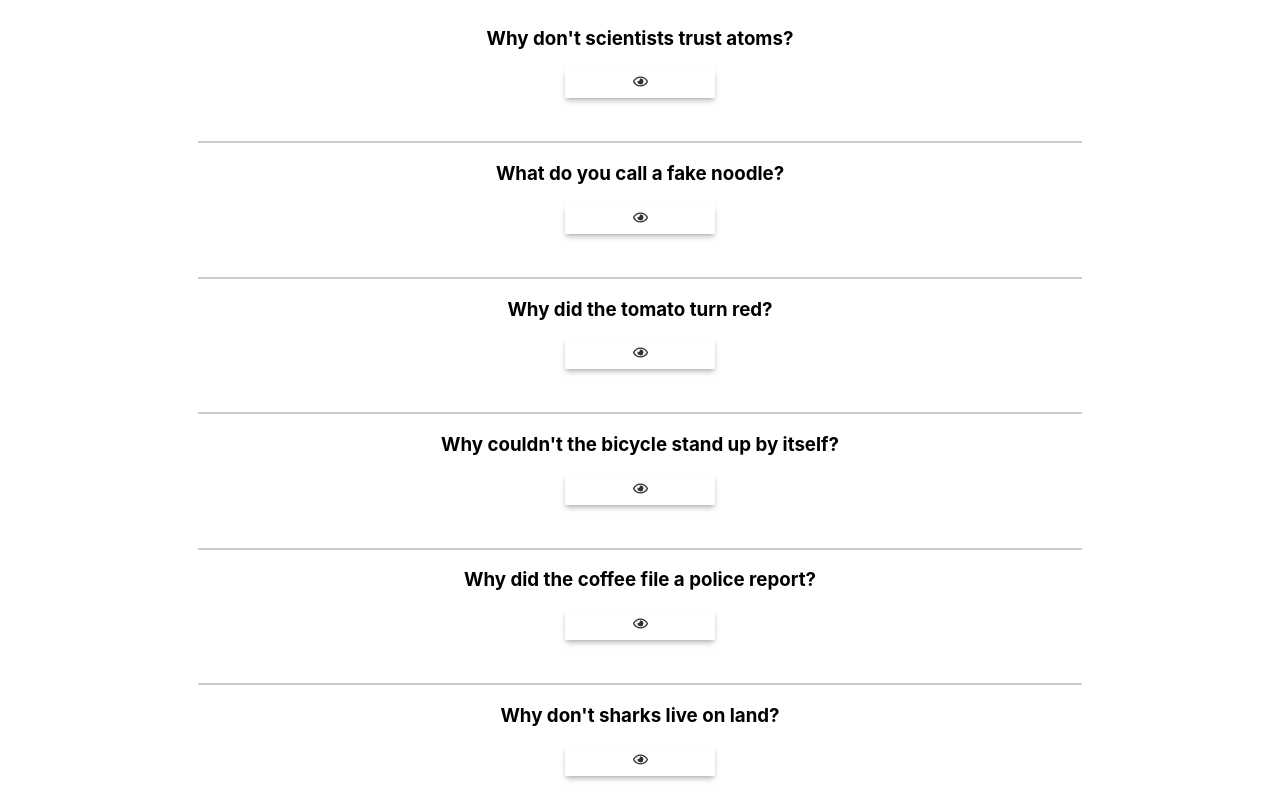
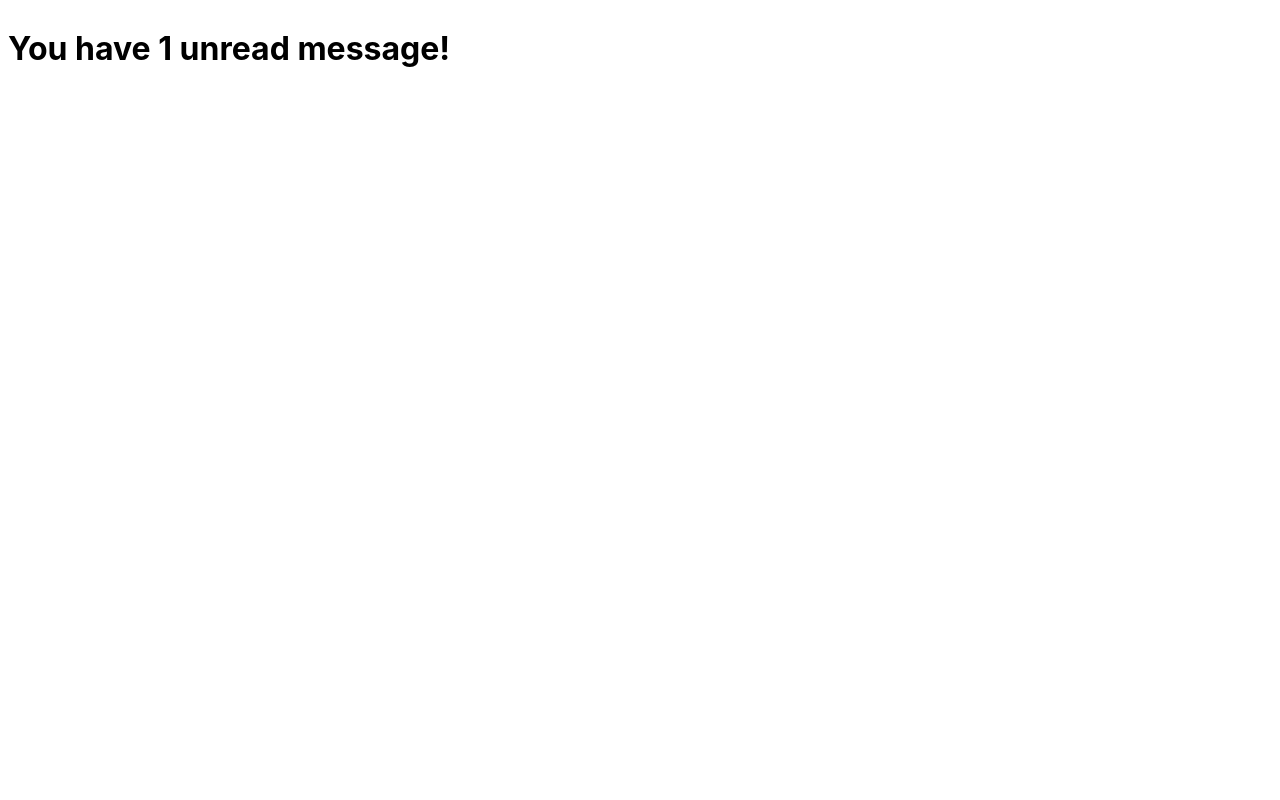
Before and after one commit to lswebdevelops/props_app, a React (Create React App) app: page / in a window 1280 px wide. Shown: the top 800 px of the page. Built offline with nearby package versions, Linux system fonts and the light colour scheme.

Commit message:
changing message or messages depending on the number of msg

```diff
--- a/src/App.js
+++ b/src/App.js
@@ -1,24 +1,44 @@
 import "./App.css";
 import React from "react";
-import Jokes from "./Components/Jokes";
-import jokesData from "./Data/jokesData";
 
- function App() {
-  const jokeElements = jokesData.map((joke) => {
-    return (
-      <Jokes
-        setup={joke.setup}
-        key={joke.id}
-        punchline={joke.punchline}
-        changeIcon={joke.changeIcon}
-       />
 
-    );
-  });
+function App() {
+ const [messages, setMessages] = React.useState(["a"])
 
-  return <div>{jokeElements}
-   <br></br>
-   </div>;
+  //  if(messages.length === 1){
+
+  //   return(<div>
+  //   <h1>{`Your have ${messages.length} unread message!`}</h1>
+  //   </div>
+  //   )
+  //  }else if(messages.length > 1){
+  //   return (
+  //     <div>
+  //       <h1>{`Your have ${messages.length} unread messages!`}</h1>
+
+  //     </div>
+  //   )
+
+  //  }else{
+  //   return null;
+  //  }
+  //  now using ternary:
+
+
+return(
+ <div>
+   {
+    messages.length === 0?
+    null:
+    // <h1>You have {messages.length} unread message{messages.length > 1 && "s"}!</h1>
+    //  a better writen/ understandable code:
+    <h1>You have {messages.length} unread
+    {messages.length > 1 ? " messages" : " message"}!</h1>
+}
+
+ </div>
+
+)
 }
 
 export default App;
--- a/src/Components/Jokes.jsx
+++ b/src/Components/Jokes.jsx
@@ -26,7 +26,7 @@ function Jokes(props) {
         {isShown  &&  <button onClick={toggleShown}><FaRegEyeSlash /> </button>} */}
 {/* now using ternary:  */}
 
-        {/* <button onClick={toggleShown}>{isShown ? "Hide": "Show"} Punchline</button> */}
+        <button onClick={toggleShown}>{isShown ? "Hide": "Show"} Punchline</button>
 
       </div>
       <hr />
```
